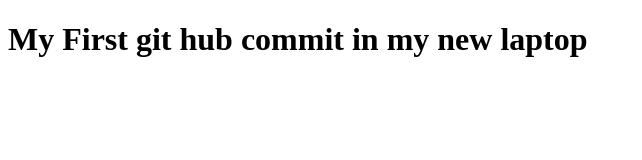
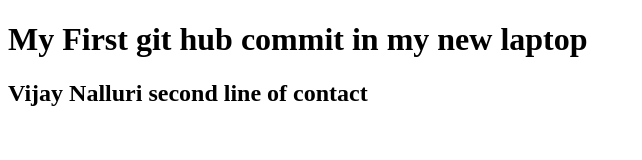
Before and after one commit to vijaynalluri/git_practice, a plain HTML site: page index.html in a window 1280 px wide. Shown: the whole page, without its empty margins (0-642 px from the left). Drawn offline with Linux system fonts and the light colour scheme.

Commit message:
second initial commit

```diff
--- a/index.html
+++ b/index.html
@@ -7,5 +7,6 @@
 </head>
 <body>
     <h1>My First git hub commit in my new laptop</h1>
+    <h2>Vijay Nalluri second line of contact</h2>
 </body>
 </html>
```
